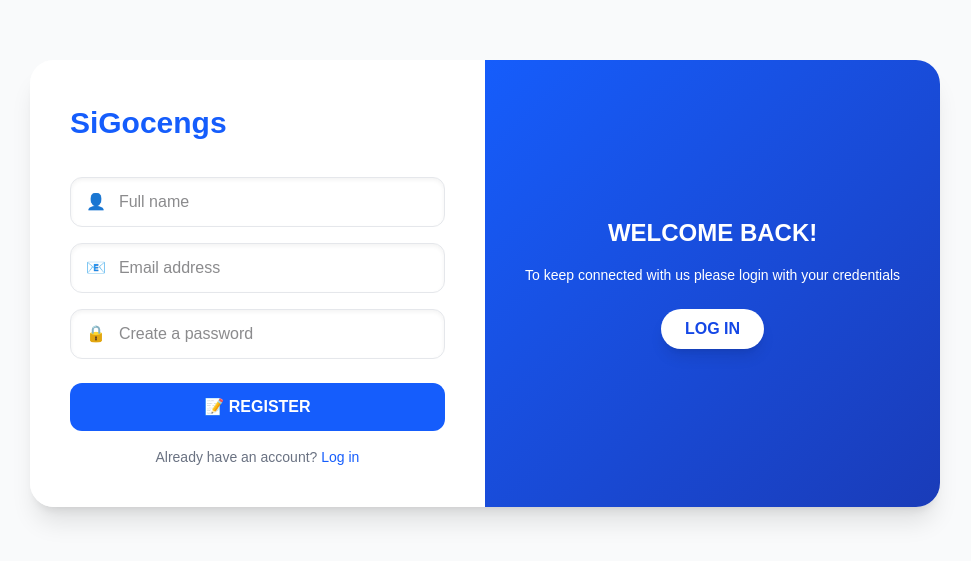
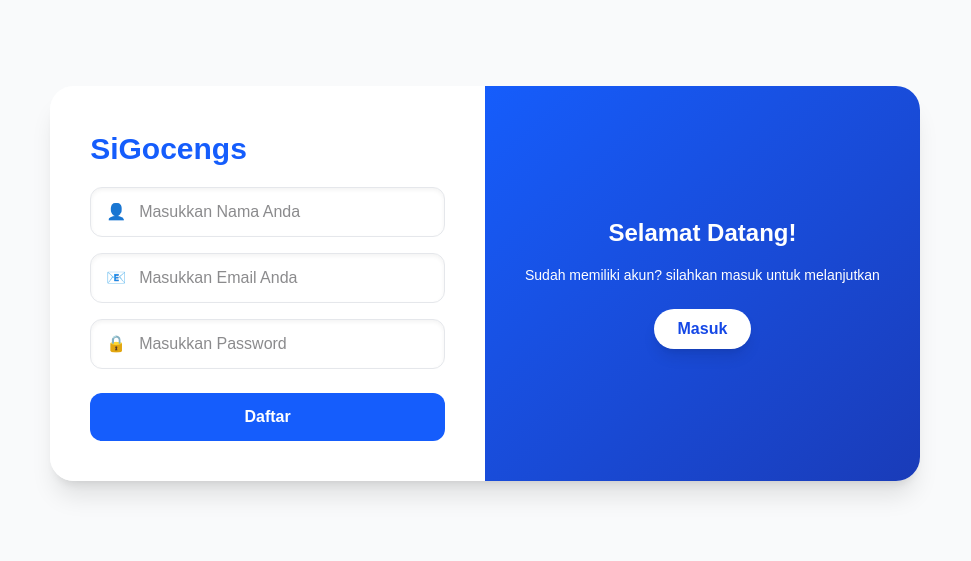
Before and after one commit to Raldiadriansyah/Projek-SiGocengs, a React (Vite) app: page /register in a window 1280 px wide. Shown: the part 117-678 px from the top of the page, without its empty margins (155-1126 px from the left). Built offline with nearby package versions, Linux system fonts and the light colour scheme; a web font is replaced by a local one.

Commit message:
progress h-1

```diff
--- a/src/Pages/Auth/Login.jsx
+++ b/src/Pages/Auth/Login.jsx
@@ -5,6 +5,7 @@ export default function Login() {
   const [email, setEmail] = useState("");
   const [password, setPassword] = useState("");
   const [message, setMessage] = useState("");
+
 
   const navigate = useNavigate();
 
@@ -29,8 +30,7 @@ export default function Login() {
   };
   return (
     <div className="min-h-screen flex items-center justify-center p-4">
-      <div className="grid grid-cols-1 md:grid-cols-2 bg-white shadow-xl rounded-3xl overflow-hidden w-full max-w-6xl transition-all duration-500 ease-in-out group">
-
+      <div className="grid grid-cols-1 md:grid-cols-2 bg-white rounded-3xl overflow-hidden w-[950px] max-w-6xl h-[410px] shadow-xl group transition-all duration-500 ease-in-out">
         {/* Login Form */}
         <div className="bg-white p-10 flex flex-col justify-center hover:z-10 hover:scale-105 transition-transform duration-500 ease-in-out">
           <h2 className="text-[30px] font-bold text-blue-600 mb-8">
@@ -48,7 +48,7 @@ export default function Login() {
             <div className="relative">
               <input
                 type="email"
-                placeholder="Input your user ID or Email"
+                placeholder="Masukkan Email Anda"
                 value={email}
                 onChange={(e) => setEmail(e.target.value)}
                 className="w-full px-5 py-3 pl-12 rounded-xl border border-gray-200 shadow-inner focus:outline-none focus:ring-2 focus:ring-blue-500 transition"
@@ -60,7 +60,7 @@ export default function Login() {
             <div className="relative">
               <input
                 type="password"
-                placeholder="Input your password"
+                placeholder="Masukkan Password Anda"
                 value={password}
                 onChange={(e) => setPassword(e.target.value)}
                 className="w-full px-5 py-3 pl-12 rounded-xl border border-gray-200 shadow-inner focus:outline-none focus:ring-2 focus:ring-blue-500 transition"
@@ -72,31 +72,31 @@ export default function Login() {
           <div className="flex items-center justify-between mt-4 text-sm text-gray-600">
             <label className="flex items-center">
               <input type="checkbox" className="mr-2" />
-              Remember me
+              Ingatkan Saya
             </label>
             <a href="#" className="hover:underline font-medium">
-              Forgot Password?
+              Lupa Password?
             </a>
           </div>
 
           <button
           onClick={handleLogin}
           className="mt-6 w-full bg-blue-600 hover:bg-blue-700 text-white py-3 rounded-xl font-bold transition-all duration-300 transform hover:scale-105">
-            🔐 LOG IN
+            Masuk
           </button>
         </div>
 
         {/* Signup Info */}
         <div className="bg-gradient-to-br from-blue-600 to-blue-800 text-white p-10 flex flex-col justify-center items-center transition-transform duration-500 ease-in-out hover:z-10 hover:scale-105">
-          <h2 className="text-2xl font-semibold mb-4">WELCOME!</h2>
+          <h2 className="text-2xl font-semibold mb-4">Selamat Datang</h2>
           <p className="text-center mb-6 text-sm">
-            Enter your details and start journey with us
+            Belum memiliki akun? Silahkan daftar terlebih dahulu!
           </p>
           <Link
             to="/register"
             className="bg-white text-blue-700 font-bold px-6 py-2 rounded-full shadow-lg hover:shadow-xl transition transform hover:scale-105"
           >
-            SIGNUP
+            Daftar
           </Link>
         </div>
       </div>
--- a/src/Pages/Auth/Register.jsx
+++ b/src/Pages/Auth/Register.jsx
@@ -1,22 +1,68 @@
-import { Link } from "react-router-dom";
+import { useState } from "react";
+import { Link, useNavigate } from "react-router-dom";
+import { userAPI } from "../../assets/services/userAPI";
 
 export default function Register() {
+  const [nama, setNama] = useState("");
+  const [email, setEmail] = useState("");
+  const [password, setPassword] = useState("");
+  const [message, setMessage] = useState("");
+  const [success, setSuccess] = useState(false);
+  const navigate = useNavigate();
+
+  const handleRegister = async () => {
+    setMessage("");
+    setSuccess(false);
+
+    if (!nama || !email || !password) {
+      setMessage("Semua kolom wajib diisi!");
+      return;
+    }
+
+    try {
+      const newUser = { nama, email, password };
+      await userAPI.createUser(newUser);
+
+      setSuccess(true);
+      setMessage("Akun berhasil dibuat!");
+      setTimeout(() => navigate("/login"), 2000);
+    } catch (error) {
+      console.error("Register error:", error);
+      setMessage("Gagal membuat akun. Coba lagi!");
+    }
+  };
+
   return (
     <div className="min-h-screen flex items-center justify-center p-4">
       <div className="grid grid-cols-1 md:grid-cols-2 bg-white rounded-3xl overflow-hidden w-full max-w-6xl shadow-xl group transition-all duration-500 ease-in-out">
 
         {/* Register Form */}
         <div className="bg-white p-10 flex flex-col justify-center hover:z-10 hover:scale-105 transition-transform duration-500 ease-in-out">
-          <h2 className="text-[30px] font-bold text-blue-600 mb-8">
+          <h2 className="text-[30px] font-bold text-blue-600 mb-4">
             SiGocengs
           </h2>
+
+         {message && (
+          <div
+            className={`w-full px-5 py-3 rounded-xl shadow-inner text-sm font-medium mb-4 ${
+              success
+                ? "bg-green-100 border-green-400 text-green-700"
+                : "bg-red-100 border-red-400 text-red-700"
+            }`}
+          >
+            {message}
+          </div>
+        )}
+
 
           <div className="space-y-4">
             {/* Full Name */}
             <div className="relative">
               <input
                 type="text"
-                placeholder="Full name"
+                placeholder="Masukkan Nama Anda"
+                value={nama}
+                onChange={(e) => setNama(e.target.value)}
                 className="w-full px-5 py-3 pl-12 rounded-xl border border-gray-200 shadow-inner focus:outline-none focus:ring-2 focus:ring-blue-500 transition"
               />
               <span className="absolute left-4 top-1/2 transform -translate-y-1/2 text-gray-400">👤</span>
@@ -26,7 +72,9 @@ export default function Register() {
             <div className="relative">
               <input
                 type="email"
-                placeholder="Email address"
+                placeholder="Masukkan Email Anda"
+                value={email}
+                onChange={(e) => setEmail(e.target.value)}
                 className="w-full px-5 py-3 pl-12 rounded-xl border border-gray-200 shadow-inner focus:outline-none focus:ring-2 focus:ring-blue-500 transition"
               />
               <span className="absolute left-4 top-1/2 transform -translate-y-1/2 text-gray-400">📧</span>
@@ -36,36 +84,34 @@ export default function Register() {
             <div className="relative">
               <input
                 type="password"
-                placeholder="Create a password"
+                placeholder="Masukkan Password"
+                value={password}
+                onChange={(e) => setPassword(e.target.value)}
                 className="w-full px-5 py-3 pl-12 rounded-xl border border-gray-200 shadow-inner focus:outline-none focus:ring-2 focus:ring-blue-500 transition"
               />
               <span className="absolute left-4 top-1/2 transform -translate-y-1/2 text-gray-400">🔒</span>
             </div>
           </div>
 
-          <button className="mt-6 w-full bg-blue-600 hover:bg-blue-700 text-white py-3 rounded-xl font-bold transition-all duration-300 transform hover:scale-105">
-            📝 REGISTER
+          <button
+            onClick={handleRegister}
+            className="mt-6 w-full bg-blue-600 hover:bg-blue-700 text-white py-3 rounded-xl font-bold transition-all duration-300 transform hover:scale-105"
+          >
+            Daftar
           </button>
-
-          <p className="text-center text-sm text-gray-500 mt-4">
-            Already have an account?{" "}
-            <Link to="/login" className="text-blue-600 hover:underline font-medium">
-              Log in
-            </Link>
-          </p>
         </div>
 
         {/* Login Info */}
         <div className="bg-gradient-to-br from-blue-600 to-blue-800 text-white p-10 flex flex-col justify-center items-center transition-transform duration-500 ease-in-out hover:z-10 hover:scale-105">
-          <h2 className="text-2xl font-semibold mb-4">WELCOME BACK!</h2>
+          <h2 className="text-2xl font-semibold mb-4">Selamat Datang!</h2>
           <p className="text-center mb-6 text-sm">
-            To keep connected with us please login with your credentials
+            Sudah memiliki akun? silahkan masuk untuk melanjutkan
           </p>
           <Link
             to="/login"
             className="bg-white text-blue-700 font-bold px-6 py-2 rounded-full shadow-lg hover:shadow-xl transition transform hover:scale-105"
           >
-            LOG IN
+            Masuk
           </Link>
         </div>
       </div>
--- a/src/Pages/Guest/Budget.jsx
+++ b/src/Pages/Guest/Budget.jsx
@@ -140,9 +140,13 @@ const COLORS = ["#34d399", "#f87171"];
      <div className="bg-blue-50 rounded-r-xl shadow-lg h-auto flex-1 p-6 ml-[-50px]">
       <div className="flex justify-between items-center mb-4">
         <h2 className="text-xl font-semibold text-blue-700 ml-10">Daftar Budget</h2>
-        <button className="btn mr-4" onClick={() => document.getElementById('my_modal_1').showModal()}>
-          Tambah Budget
-        </button>
+        <button
+        className="btn mr-4 bg-blue-400 hover:bg-blue-500 text-white font-semibold px-4 py-2 rounded transition duration-300"
+        onClick={() => document.getElementById('my_modal_1').showModal()}
+      >
+        Tambah Budget
+      </button>
+
           <dialog id="my_modal_1" className="modal">
             <div className="modal-box">
               <h3 className="font-bold text-lg">Tambah Budget</h3>
--- a/src/Pages/Guest/Transaksi.jsx
+++ b/src/Pages/Guest/Transaksi.jsx
@@ -89,7 +89,7 @@ export default function Transaksi(){
             </div>
              <div className="absolute top-[180px] left-1/2 transform -translate-x-1/2 w-[90%] bg-blue-50 rounded-xl shadow-lg h-[680px] z-10">
 
-                 <button className="btn" onClick={()=>document.getElementById('my_modal_1').showModal()}>Tambah Transaksi</button>
+                 <button className="btn bg-blue-400 hover:bg-blue-500 text-white font-semibold px-4 py-2 rounded transition duration-300 ml-10 mt-5" onClick={()=>document.getElementById('my_modal_1').showModal()}>Tambah Transaksi</button>
               <dialog id="my_modal_1" className="modal">
                 <div className="modal-box">
                     <h3 className="font-bold text-lg mb-4">Tambah Transaksi</h3>
```
